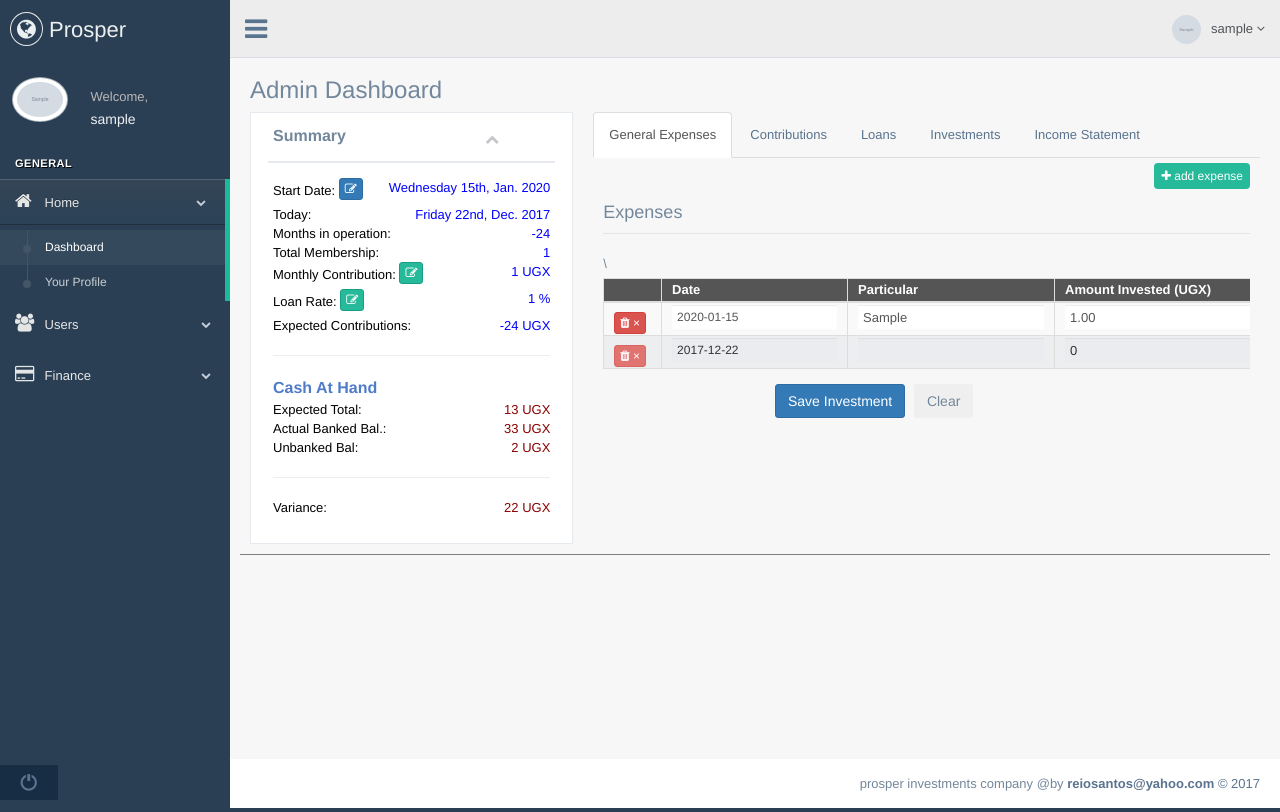
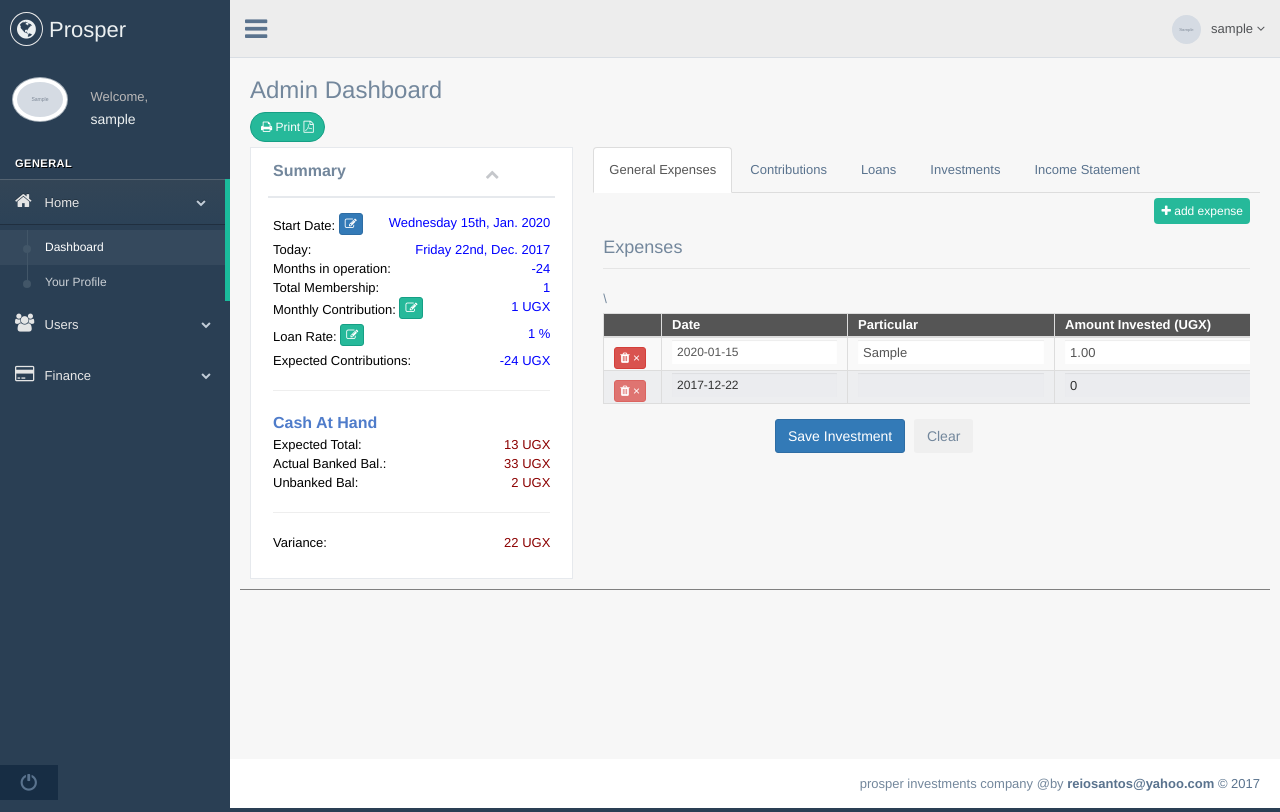
Before and after one commit to reiosantos/prosper-rest-api, a Django app: page / in a window 1280 px wide. Run offline with Django 3.2, Linux system fonts and the light colour scheme; a user stored in the database is signed in; tables that the repository leaves empty hold one stand-in row (values such as "Sample post"); grey boxes marked "Sample" are stand-in pictures; some libraries are stand-ins or nearby versions.

Commit message:
added print button and income statement design
Signed-off-by: reiosantos <reiosantos@yahoo.com>

```diff
--- a/home/templates/home/dashboard.html
+++ b/home/templates/home/dashboard.html
@@ -4,6 +4,11 @@
 {% load crispy_forms_tags crispy_forms_filters %}
 
 {% block normal_content %}
+    <div class="row">
+        <div class="col-sm-12">
+            <a href="{% url 'print_function' what='admin_dashboard'  %}" target="_blank" class="btn btn-sm btn-round btn-success" ><i class="fa fa-print" ></i> Print <i class="fa fa-file-pdf-o" ></i></a>
+        </div>
+    </div>
 
     <div class="row" style="border-bottom: 1px solid gray">
         <div class="col-sm-12 col-md-4 col-xs-12 col-lg-4 dashboard">
```
